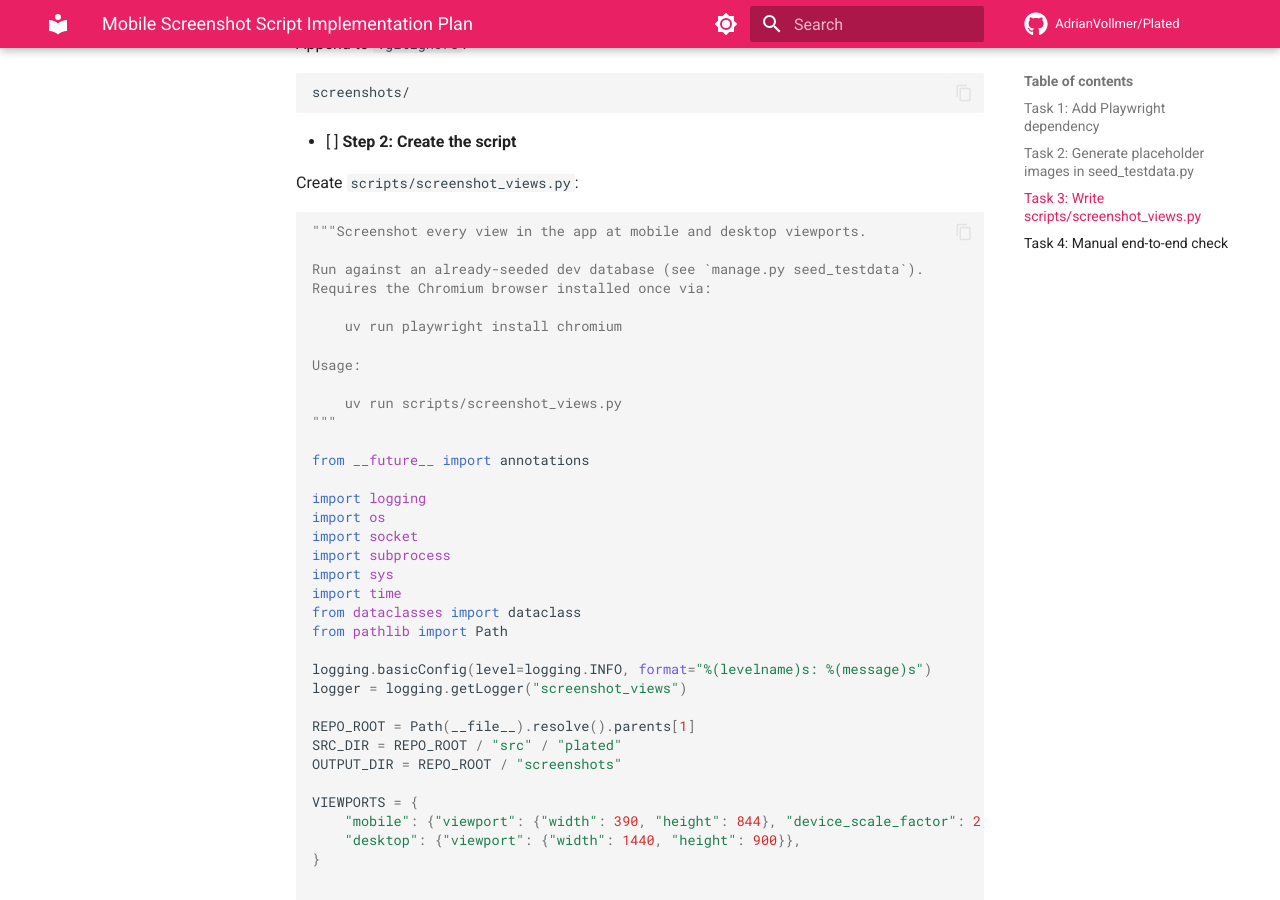
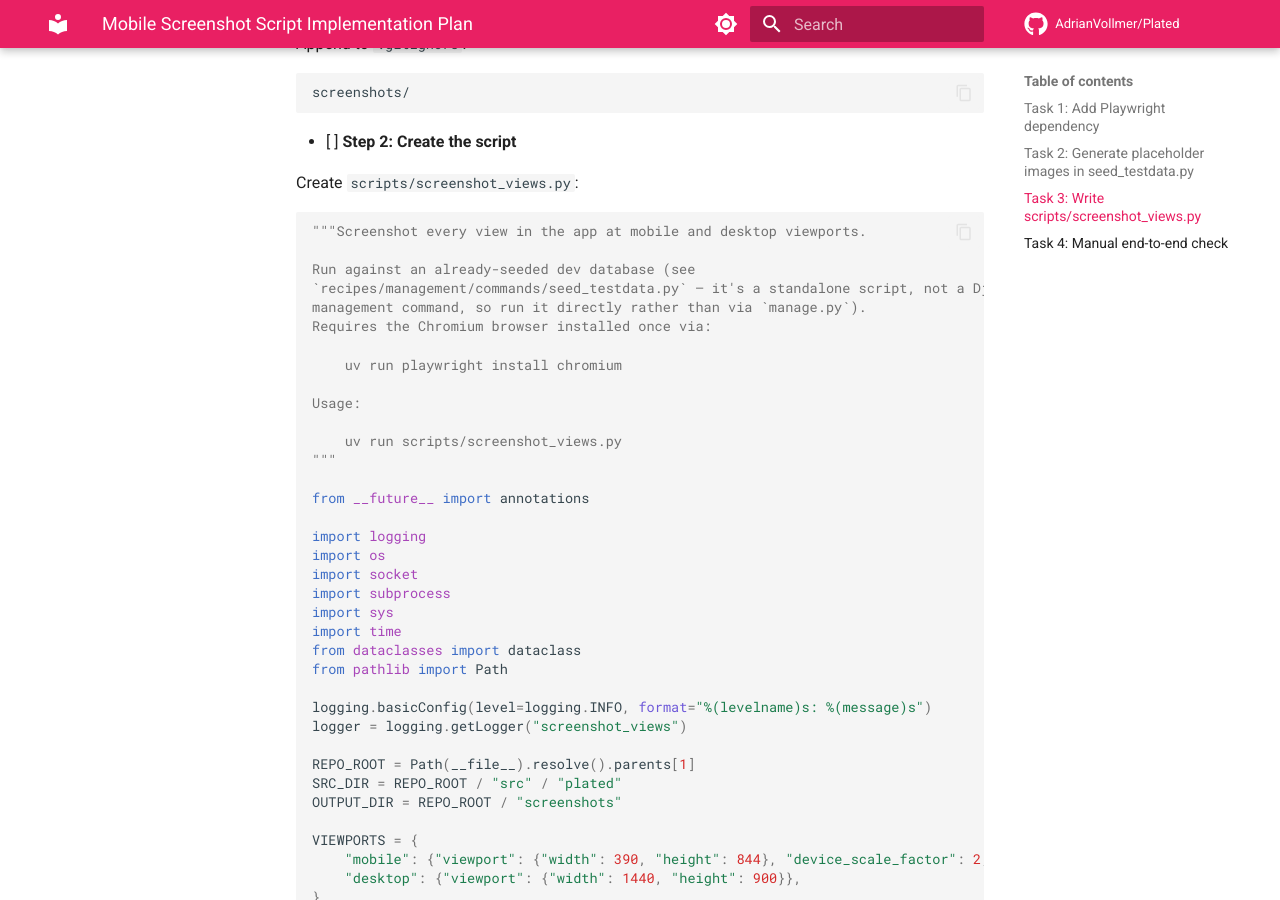
Before and after one commit to AdrianVollmer/Plated, an MkDocs documentation site: the page built from docs/superpowers/plans/2026-10-03-screenshot-script.md, in a window 1280 px wide and 900 px high, scrolled down 4111 px. Built offline with MkDocs 1.6.1 and Material for MkDocs 9.7.7, drawn with Linux system fonts in a browser that asks for light colours; comment, search, counter and statistics services are not loaded; some of the changed text lies outside the part shown.

Commit message:
fix: set a real mobile user agent, correct seed_testdata docs
The spec called for a mobile viewport with a mobile UA string, but
is_mobile=True alone doesn't change Playwright's UA -- add one
explicitly. Also correct the script's docstring and the plan doc,
both of which pointed at a nonexistent `manage.py seed_testdata`
command; seed_testdata.py is a standalone script and must be run
directly.

````diff
--- a/docs/superpowers/plans/2026-10-03-screenshot-script.md
+++ b/docs/superpowers/plans/2026-10-03-screenshot-script.md
@@ -162,7 +162,7 @@
 
 - [ ] **Step 4: Run the seed command and verify images were created**
 
-Run: `uv run python src/plated/manage.py seed_testdata`
+Run: `uv run python src/plated/recipes/management/commands/seed_testdata.py`
 Expected: prints `Test data created successfully` with no traceback.
 
 Run:
@@ -215,7 +215,9 @@
 ```python
 """Screenshot every view in the app at mobile and desktop viewports.
 
-Run against an already-seeded dev database (see `manage.py seed_testdata`).
+Run against an already-seeded dev database (see
+`recipes/management/commands/seed_testdata.py` — it's a standalone script, not a Django
+management command, so run it directly rather than via `manage.py`).
 Requires the Chromium browser installed once via:
 
     uv run playwright install chromium
@@ -424,7 +426,7 @@
 
 - [ ] **Step 3: Make sure the DB is seeded, then run the script**
 
-Run: `uv run python src/plated/manage.py seed_testdata`
+Run: `uv run python src/plated/recipes/management/commands/seed_testdata.py`
 Expected: `Test data created successfully`
 
 Run: `uv run scripts/screenshot_views.py`
@@ -462,7 +464,7 @@
 Run:
 ```bash
 rm -rf screenshots
-uv run python src/plated/manage.py seed_testdata
+uv run python src/plated/recipes/management/commands/seed_testdata.py
 uv run scripts/screenshot_views.py
 ```
 Expected: completes with `0 failed, 0 views skipped`, `screenshots/` repopulated.
````
Also changed, not shown: 1 other file.
